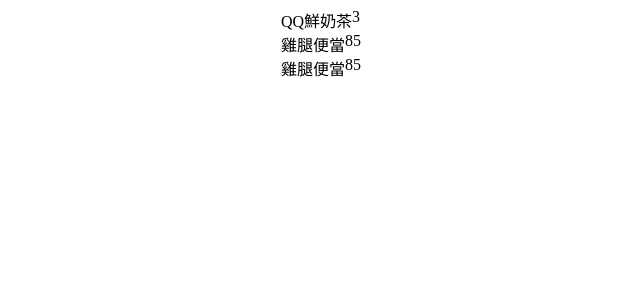
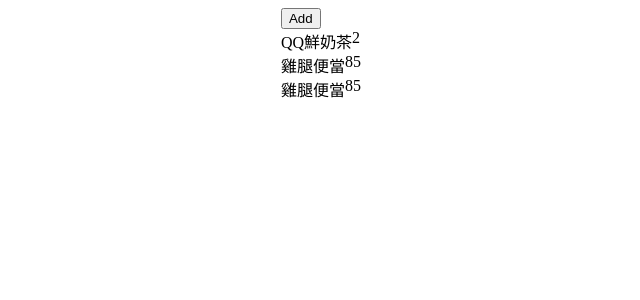
Before and after one commit to 10DemiHsu10/DemiDuck, a Vue app in the folder vue-project/: page / in a window 1280 px wide. Shown: the top 300 px of the page, without its empty margins (279-919 px from the left). Built offline with nearby package versions, Linux system fonts and the light colour scheme.

Commit message:
實作在元件呼叫 mutation 方法

```diff
--- a/vue-project/src/Store.js
+++ b/vue-project/src/Store.js
@@ -27,6 +27,4 @@ const store = createStore({
     }
 })
 
-store.commit(INCREMENT);
-
 export default store;
--- a/vue-project/src/components/AccountingItem.vue
+++ b/vue-project/src/components/AccountingItem.vue
@@ -1,5 +1,6 @@
 <script>
 import { mapState } from 'vuex';
+import { INCREMENT } from '../consts/mutationTypes.js';
 
 export default {
   computed: {
@@ -10,11 +11,18 @@ export default {
     getItemsByExpensive() {
       return this.$store.getters.getItemsByExpensive(60);
     }
+  },
+
+  methods: {
+    add() {
+      this.$store.commit(INCREMENT);
+    }
   }
 }
 </script>
 
 <template>
+  <button @click="add">Add</button>
   <div class="AccountingItem">
     <div>{{ getItemsByExpensive[1].name }}</div>
     <div>{{ count }}</div>
```
